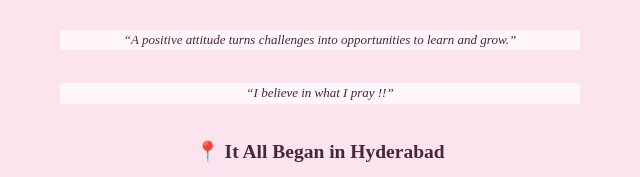
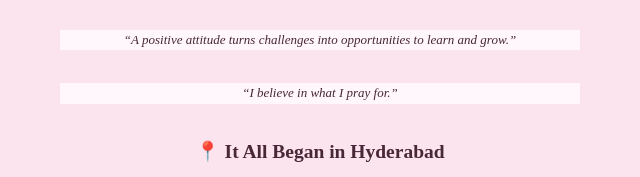
Before and after one commit to manasa123104/Manasa-portfolio, a plain HTML site: page index.html in a window 1280 px wide. Shown: the part 900-1077 px from the top of the page, 320-960 px from the left. Drawn offline with Linux system fonts and the light colour scheme.

Commit message:
Polish personal quote wording

```diff
--- a/index.html
+++ b/index.html
@@ -102,7 +102,7 @@
 <p>A positive attitude turns challenges into opportunities to learn and grow.</p>
 </blockquote>
 <blockquote class="about-quote">
-<p>I believe in what I pray !!</p>
+<p>I believe in what I pray for.</p>
 </blockquote>
 <div class="about-content">
 <div class="about-text">
```
